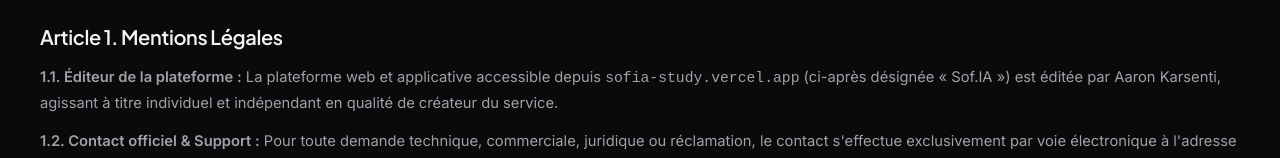
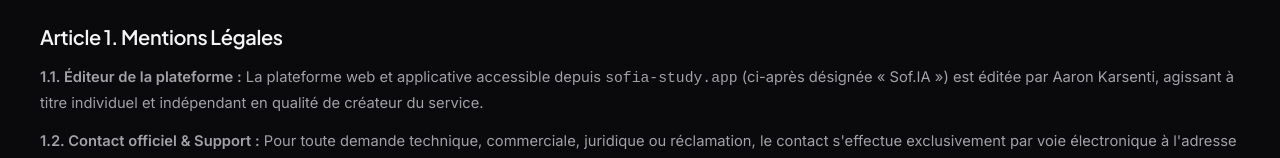
Before and after one commit to Aaron3164/Sofia, a React (Vite) app: page /legal in a window 1280 px wide. Shown: the part 217-375 px from the top of the page. Built offline with nearby package versions, Linux system fonts and the light colour scheme; no server answers.

Commit message:
chore: update official domain to sofia-study.app in legal page

```diff
--- a/src/pages/LegalPage.tsx
+++ b/src/pages/LegalPage.tsx
@@ -82,7 +82,7 @@ export default function LegalPage() {
               Article 1. Mentions Légales
             </h2>
             <p style={{ marginBottom: '0.75rem' }}>
-              <strong>1.1. Éditeur de la plateforme :</strong> La plateforme web et applicative accessible depuis <code>sofia-study.vercel.app</code> (ci-après désignée « Sof.IA ») est éditée par Aaron Karsenti, agissant à titre individuel et indépendant en qualité de créateur du service.
+              <strong>1.1. Éditeur de la plateforme :</strong> La plateforme web et applicative accessible depuis <code>sofia-study.app</code> (ci-après désignée « Sof.IA ») est éditée par Aaron Karsenti, agissant à titre individuel et indépendant en qualité de créateur du service.
             </p>
             <p style={{ marginBottom: '0.75rem' }}>
               <strong>1.2. Contact officiel & Support :</strong> Pour toute demande technique, commerciale, juridique ou réclamation, le contact s'effectue exclusivement par voie électronique à l'adresse suivante :{' '}
```
